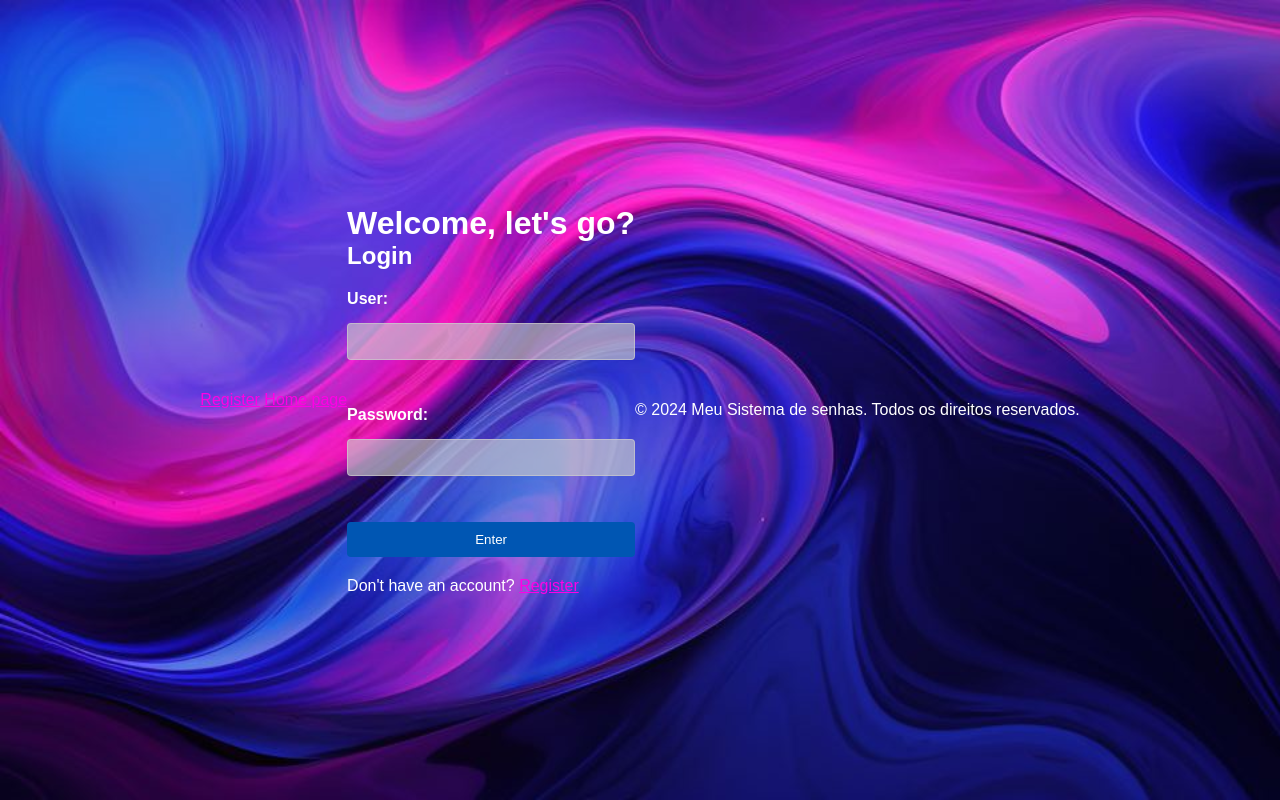
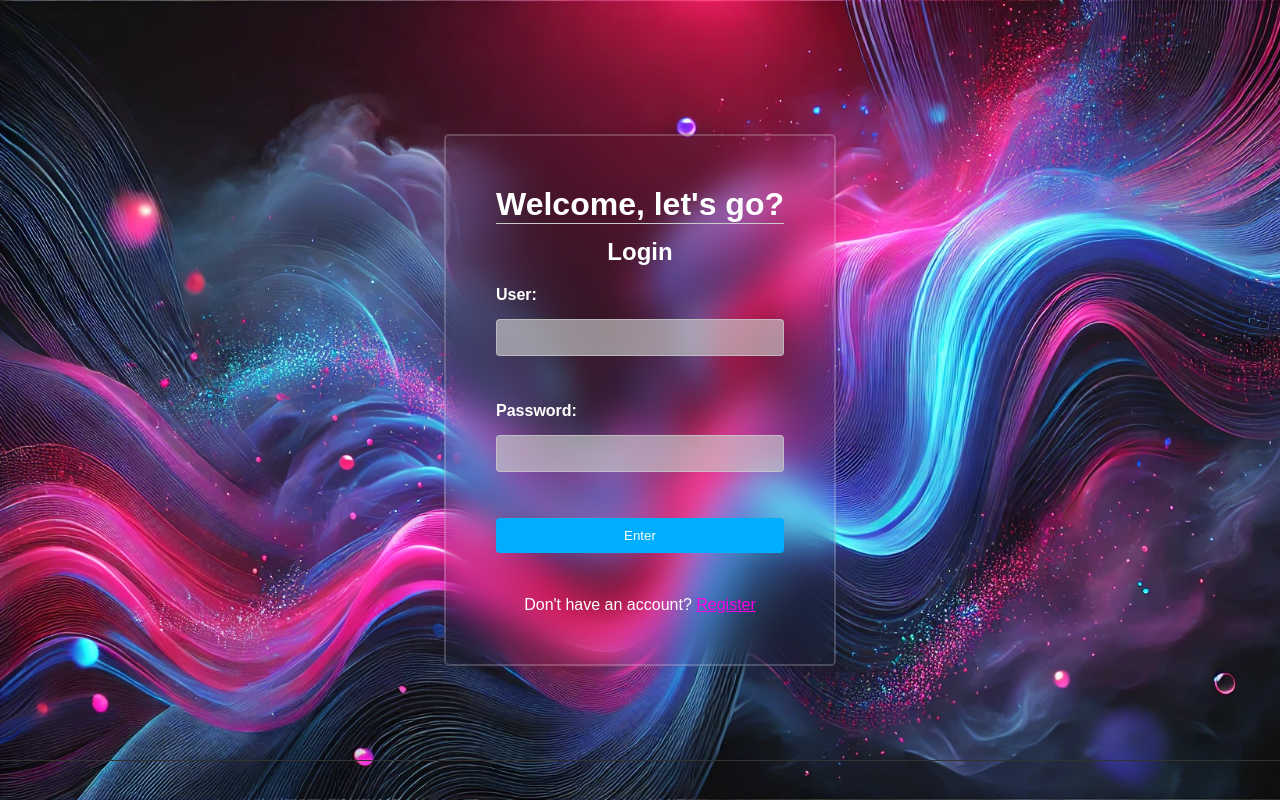
Before and after one commit to RiquelmyDev/systempassword, a Flask app: page /login in a window 1280 px wide. Run offline with Flask 3, Linux system fonts and the light colour scheme.

Commit message:
Comecei a estilizar meu site no CSS

```diff
--- a/app/static/css/styles.css
+++ b/app/static/css/styles.css
@@ -5,31 +5,39 @@
   }
 
 
-body {
+  body {
+    display: flex;
+    align-items: center;
+    justify-content: center; /* Centraliza o conteúdo horizontalmente */
+
     font-family: Arial, sans-serif;
-    background-image: url("images/background.jpg");
+    background-image: url("images/background.webp");
     background-repeat: no-repeat;
     background-size: cover;
     color: #ffffff;
-    margin: 0;
-    padding: 0;
-    display: flex;
-    align-items: center;
-    justify-content: center; /* Centraliza o conteúdo horizontalmente */
+    overflow: hidden;
     height: 100vh; /* Faz com que o body ocupe toda a altura da janela */
 }
 
+header {
+    top: 0;
+    left: 0;
+    height: 40px;
+    position: absolute;
+    width: 100%;
+}
+
 .container {
-    width: 80%;
     max-width: 400px; /* Define uma largura máxima para o container */
     margin: auto;
-    padding: 20px; /* Adicionando um pouco de preenchimento ao contêiner */
+    padding: 50px; /* Adicionando um pouco de preenchimento ao contêiner */
     backdrop-filter: blur(16px); /* Fundo branco para o contêiner */
     border-radius: 5px; /* Borda arredondada */
     box-shadow: 0 0 10px rgba(0, 0, 0, 0.1); /* Sombra suave */
     text-align: center; /* Centraliza o texto dentro do container */
-    border:  2px solid rgba(255, 255, 255 , .2)
+    border:  2px solid rgba(255, 255, 255, 0.2)
 }
+
 
 h2 {
     color: #ffffff;
@@ -64,7 +72,7 @@
 }
 
 button {
-    background-color: #0056b3;
+    background-color: #00aeff;
     color: white;
     padding: 10px;
     border: none;
@@ -76,10 +84,28 @@
     background-color: #004494;
 }
 
+
+h2 {
+    padding-top: 5%;
+    border-top: 1px solid #cacaca;
+}
+
 p {
-    margin-top: 20px; /* Espaçamento superior para separar do formulário */
+    padding-top: 15%;
 }
 
 a {
     color: rgb(255, 0, 230);
 }
+
+footer {
+    display: flex;
+    align-items: center;
+    justify-content: center;
+    border-top: 1px solid #333;
+    bottom: 0;
+    left: 0;
+    height: 40px;
+    position: fixed;
+    width: 100%;
+}
--- a/app/templates/login.html
+++ b/app/templates/login.html
@@ -8,12 +8,10 @@
 </head>
 <body>
     <header>
-        <a href="">Register</a>
-        <a href="">Home page</a>
     </header>
 
     <main>
-        <div class="conteiner">
+        <div class="container">
             <h1>Welcome, let's go?</h1>
 
             <h2>Login</h2>
--- a/app/templates/register.html
+++ b/app/templates/register.html
@@ -8,7 +8,6 @@
 </head>
 <body>
     <header>
-        <a href="">Home page</a>
     </header>
 
     <main>
```
Also changed, not shown: app/static/css/dashboard.css (added, +71 -0 lines), app/templates/dashboard.html (+7 -8 lines), app/static/css/images/background.jpg (deleted), app/static/css/images/background.webp (added), app/static/css/images/background2.webp (added).
